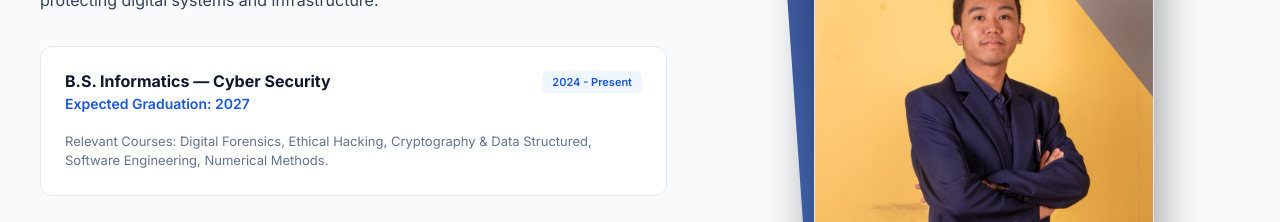
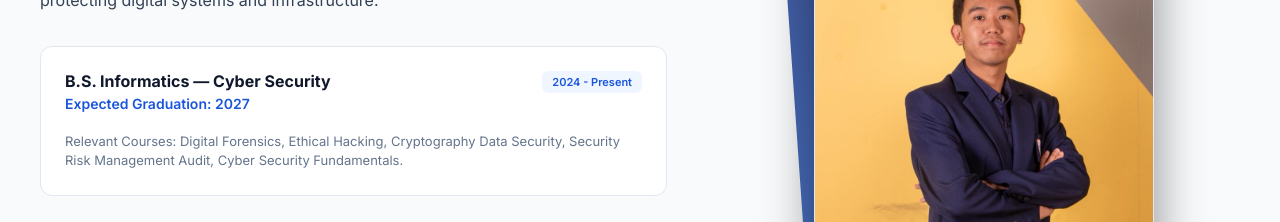
Before and after one commit to rickyrichard26/personal-portfolio, a Next.js app: page / in a window 1280 px wide. Shown: the part 1140-1362 px from the top of the page. Built offline with nearby package versions, Linux system fonts and the light colour scheme.

Commit message:
Modify relevant courses listed in education section
Updated relevant courses in education description.

```diff
--- a/app/page.js
+++ b/app/page.js
@@ -686,7 +686,7 @@ export default function PortfolioPage() {
                             </div>
                             <p className="edu-desc">
                                 Relevant Courses: Digital Forensics, Ethical Hacking,
-                                Cryptography & Data Structured, Software Engineering, Numerical Methods.
+                                Cryptography Data Security, Security Risk Management Audit, Cyber Security Fundamentals.
                             </p>
                         </div>
                         <br></br>
```
